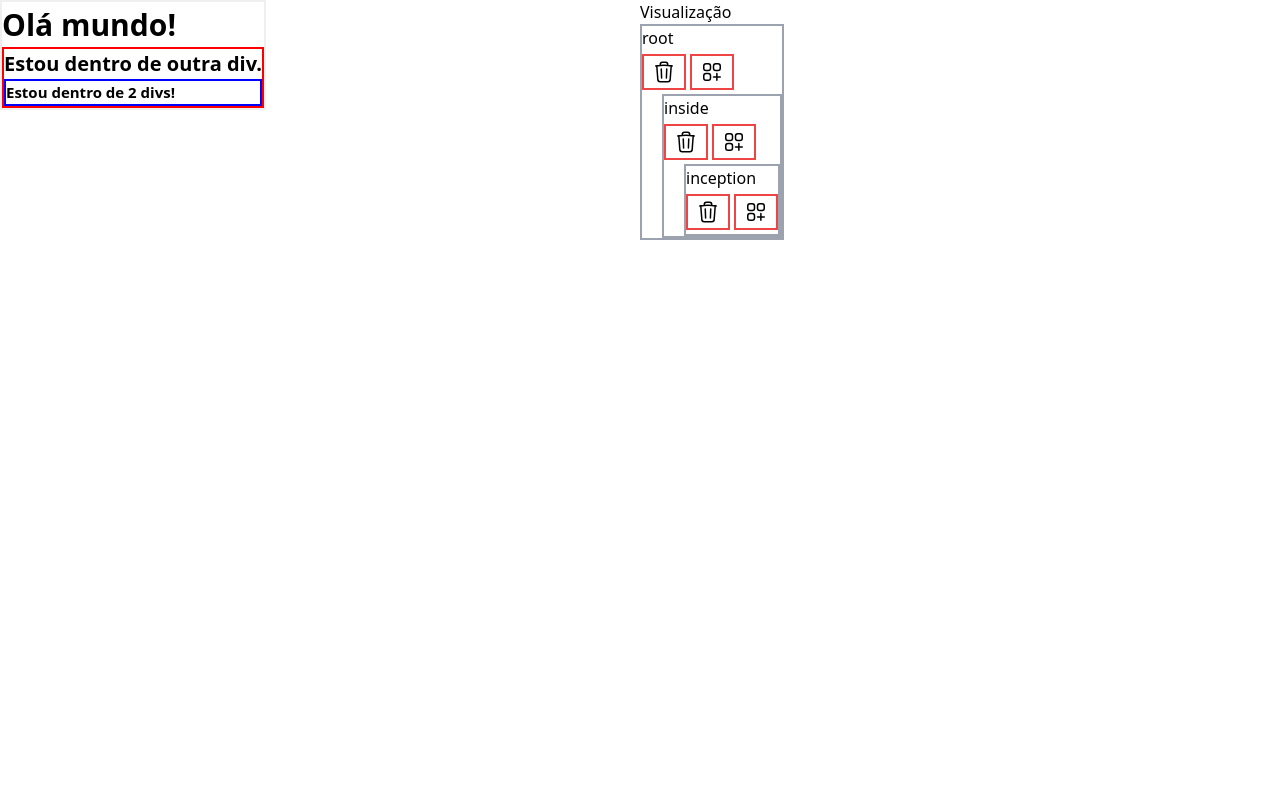
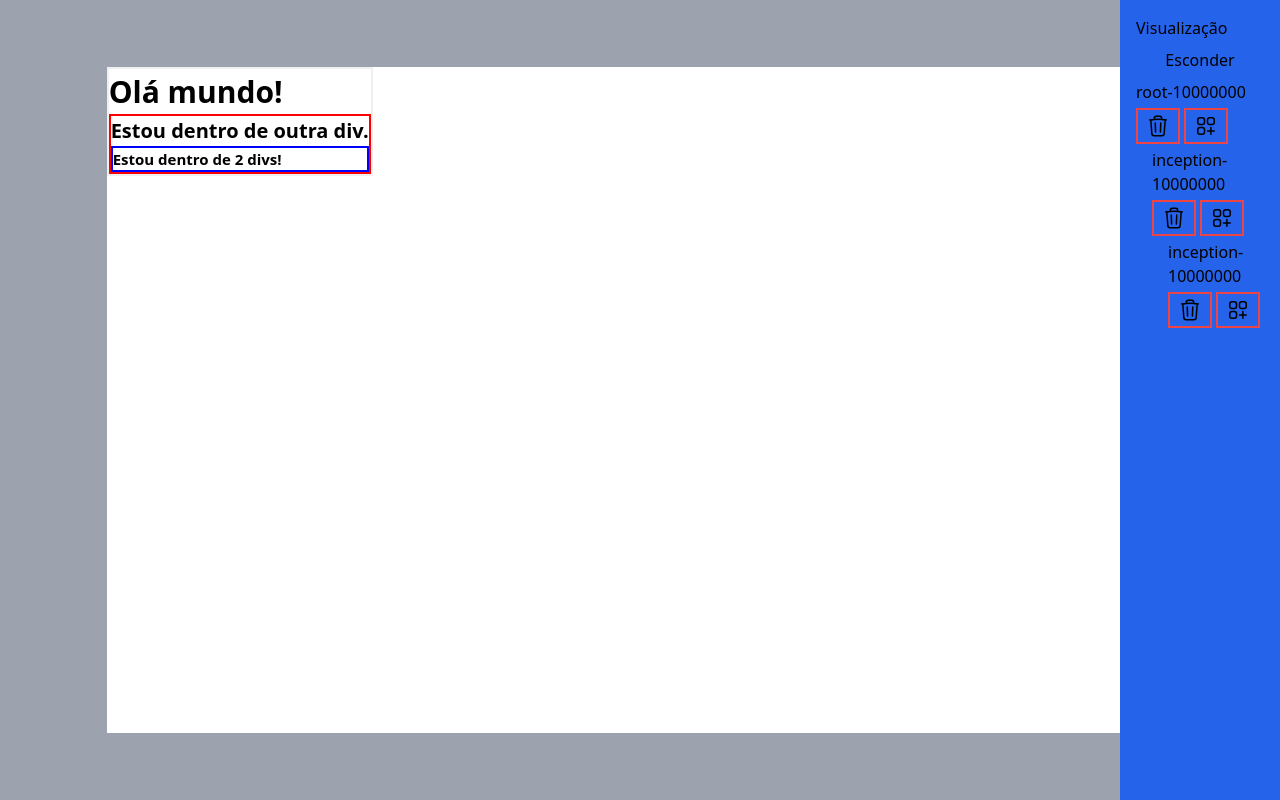
Before and after one commit to perkinsjr/webmaker-test, a Next.js app: page /my-project in a window 1280 px wide. Built offline with nearby package versions, Linux system fonts and the light colour scheme.

Commit message:
Animação e tela de customização

```diff
--- a/app/globals.css
+++ b/app/globals.css
@@ -1,10 +1,6 @@
 @tailwind base;
 @tailwind components;
 @tailwind utilities;
-
-:root {
-
-}
 
 * {
   box-sizing: border-box;
@@ -14,7 +10,8 @@
 
 html,
 body {
-  max-width: 100vw;
+  width: 100vw;
+  height: 100vh;
   overflow-x: hidden;
 }
 
--- a/app/my-project/layout.tsx
+++ b/app/my-project/layout.tsx
@@ -3,7 +3,7 @@ function ProjectLayout({
 }: {
   children: React.ReactNode;
 }) {
-  return <div>{children}</div>;
+  return <div className="bg-gray-400 w-full h-full grid place-items-center">{children}</div>;
 }
 
 export default ProjectLayout;
--- a/app/my-project/page.tsx
+++ b/app/my-project/page.tsx
@@ -25,7 +25,7 @@ function MyProject() {
         if (node.childrenDivs.length) {
           node.childrenDivs.push({
             ...baseDiv,
-            name: `Nova div-${Math.floor(Math.random() * 1000000)}`,
+            name: `Nova div-${Math.floor(Math.random() * 10000000)}`,
           });
         }
         // Por algum motivo, é preciso este else para setar o array diretamente quando ele está vazio, ou
@@ -34,7 +34,7 @@ function MyProject() {
           node.childrenDivs = [
             {
               ...baseDiv,
-              name: `Nova div-${Math.floor(Math.random() * 1000000)}`,
+              name: `Nova div-${Math.floor(Math.random() * 10000000)}`,
             },
           ];
         }
@@ -74,15 +74,38 @@ function MyProject() {
     setTemplate(newTemplate);
   }
 
+  function editDiv(name: string, param: string, value: any) {
+    let newTemplate = { ...currentTemplate };
+    let stack = [];
+    let ii = null;
+    stack.push({ node: newTemplate, parent: null });
+    while (stack.length > 0) {
+      const { node, parent }: any = stack.pop();
+      if (node.name === name) {
+        // Found it!
+        node[param] = value;
+        break;
+      } else if (node.childrenDivs.length) {
+        for (ii = 0; ii < node.childrenDivs.length; ii += 1) {
+          stack.push({ node: node.childrenDivs[ii], parent: null });
+        }
+      }
+    }
+    setTemplate(newTemplate);
+  }
+
   return (
-    <div className="grid grid-cols-2">
-      <Div {...currentTemplate} />
+    <>
+      <div className="bg-white w-5/6 h-5/6">
+        <Div {...currentTemplate} />
+      </div>
       <TreeVisualization
         {...currentTemplate}
         addDiv={addDiv}
+        editDiv={editDiv}
         findParent={findParent}
       />
-    </div>
+    </>
   );
 }
 
--- a/components/DivPropsInterface.ts
+++ b/components/DivPropsInterface.ts
@@ -5,4 +5,5 @@ export default interface DivProps {
   childrenDivs: DivProps[];
   findParent?: (name:string) => void;
   addDiv?: (name:string) => void
+  editDiv?: (name:string, param:string, value:any) => void
 }
--- a/components/InitialTemplate.ts
+++ b/components/InitialTemplate.ts
@@ -9,17 +9,17 @@ const initialTemplate: DivProps = {
     height: 'fit-content'
   },
   text: "Olá mundo!",
-  name: "root",
+  name: `root-10000000`,
   childrenDivs: [
     {
       style: { fontSize: "20px", border: "2px solid #ff0000" },
       text: "Estou dentro de outra div.",
-      name: "inside",
+      name: `inception-10000000`,
       childrenDivs: [
         {
           style: { fontSize: "15px", border: "2px solid #0000ff" },
           text: "Estou dentro de 2 divs!",
-          name: "inception",
+          name: `inception-10000000`,
           childrenDivs: [],
         },
       ],
--- a/components/TreeDiv.tsx
+++ b/components/TreeDiv.tsx
@@ -14,7 +14,7 @@ function TreeDiv({
     console.log(name, childrenDivs, text, style, findParent, addDiv);
   }, []);
   return (
-    <div className="w-fit flex flex-col gap-1 border-solid border-2 border-gray-400">
+    <div className="w-fit flex flex-col gap-1">
       <div>{name}</div>
       <div className="flex flex-row gap-1">
         <button
@@ -60,7 +60,7 @@ function TreeDiv({
           </svg>
         </button>
       </div>
-      <div className="ml-5">
+      <div className="ml-4">
         {childrenDivs.map((child, index) => (
           <TreeDiv
             {...child}
--- a/components/TreeVisualization.tsx
+++ b/components/TreeVisualization.tsx
@@ -1,11 +1,14 @@
 'use client'
 import TreeDiv from "./TreeDiv";
 import DivProps from "./DivPropsInterface";
+import { useState } from "react";
 
-function TreeVisualization({ text, style, name, childrenDivs, findParent, addDiv }: DivProps) {
+function TreeVisualization({ text, style, name, childrenDivs, findParent, addDiv, editDiv }: DivProps) {
+  const [isVisible, setVisibility] = useState(true)
   return (
-    <div>
+    <div className={`absolute ${isVisible?'right-0':'-right-24'} top-0 h-full bg-blue-600 p-4 w-40 flex flex-col gap-2 transition-all`}>
       <div>Visualização</div>
+      <button onClick={() => setVisibility(!isVisible)}>Esconder</button>
       <TreeDiv
         name={name}
         style={style}
@@ -13,6 +16,7 @@ function TreeVisualization({ text, style, name, childrenDivs, findParent, addDiv
         text={text}
         findParent={findParent}
         addDiv={addDiv}
+        editDiv={editDiv}
       />
     </div>
   );
```
